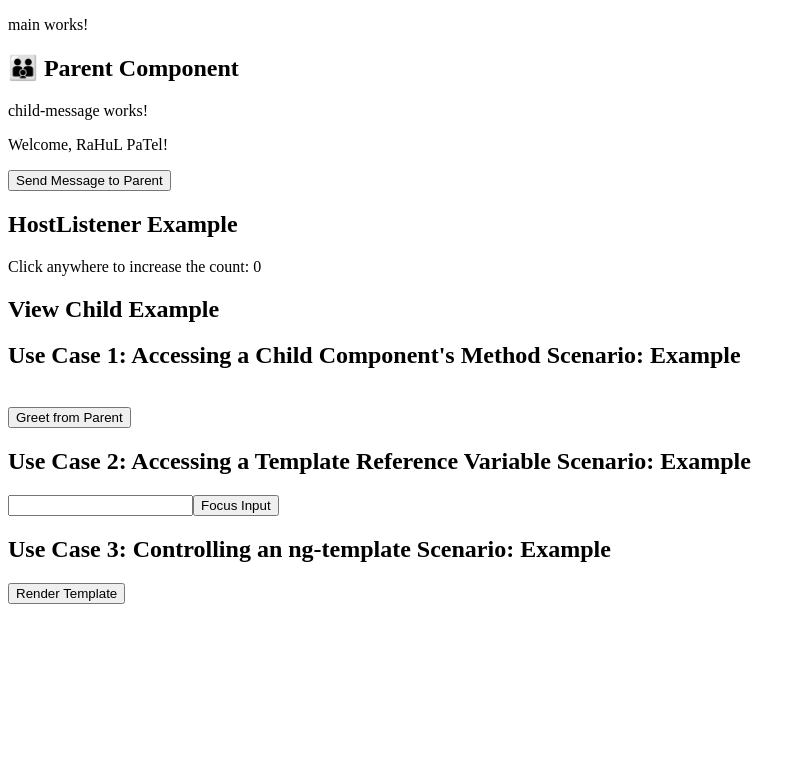
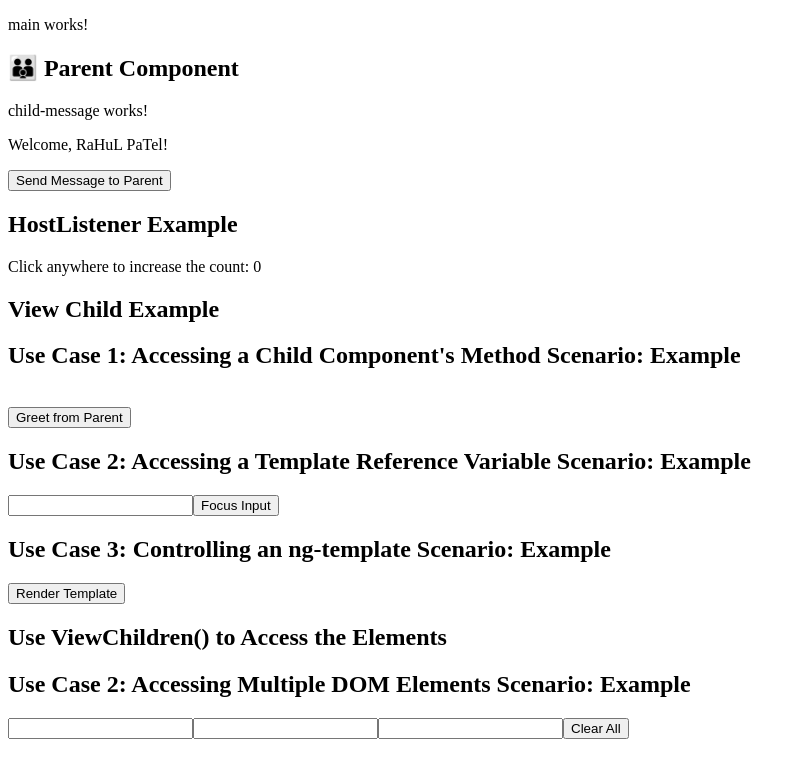
Before and after one commit to rahulpatel008/Angular-Preparation2025, an Angular app: page / in a window 1280 px wide. Shown: the top 778 px of the page, without its empty margins (0-806 px from the left). Built offline with nearby package versions, Linux system fonts and the light colour scheme.

Commit message:
ViewChildren()-Done

```diff
--- a/src/app/main.component.html
+++ b/src/app/main.component.html
@@ -34,3 +34,10 @@
 <button (click)="renderTemplate()">Render Template</button>
 
 <br />
+
+<h2>Use ViewChildren() to Access the Elements</h2>
+<h2>Use Case 2: Accessing Multiple DOM Elements Scenario: Example</h2>
+<input #inputRef type="text" />
+<input #inputRef type="text" />
+<input #inputRef type="text" />
+<button (click)="clearAllInputs()">Clear All</button>
--- a/src/app/main.component.ts
+++ b/src/app/main.component.ts
@@ -1,4 +1,4 @@
-import { AfterViewInit, Component, ElementRef, HostListener, Inject, TemplateRef, ViewChild, ViewContainerRef } from '@angular/core';
+import { AfterViewInit, Component, ElementRef, HostListener, Inject, QueryList, TemplateRef, ViewChild, ViewChildren, ViewContainerRef } from '@angular/core';
 import { ChildMessageComponent } from './decorators/@InputOut-child-message/child-message.component';
 import { CommonModule, DOCUMENT } from '@angular/common';
 import { ViewChildComponent } from './decorators/@ViewChild/view-child.component';
@@ -45,6 +45,14 @@ export class MainComponent implements AfterViewInit {
     this.viewContainer.createEmbeddedView(this.template);
   }
 
+/* Use Case 2: Accessing Multiple DOM Elements
+Scenario:
+You have multiple <input> elements and want to clear all of them with a single button click.
+ */
+@ViewChildren('inputRef') inputElements!: QueryList<ElementRef>;
 
+clearAllInputs() {
+  this.inputElements.forEach(input => input.nativeElement.value = '');
+}
 
 }
```
